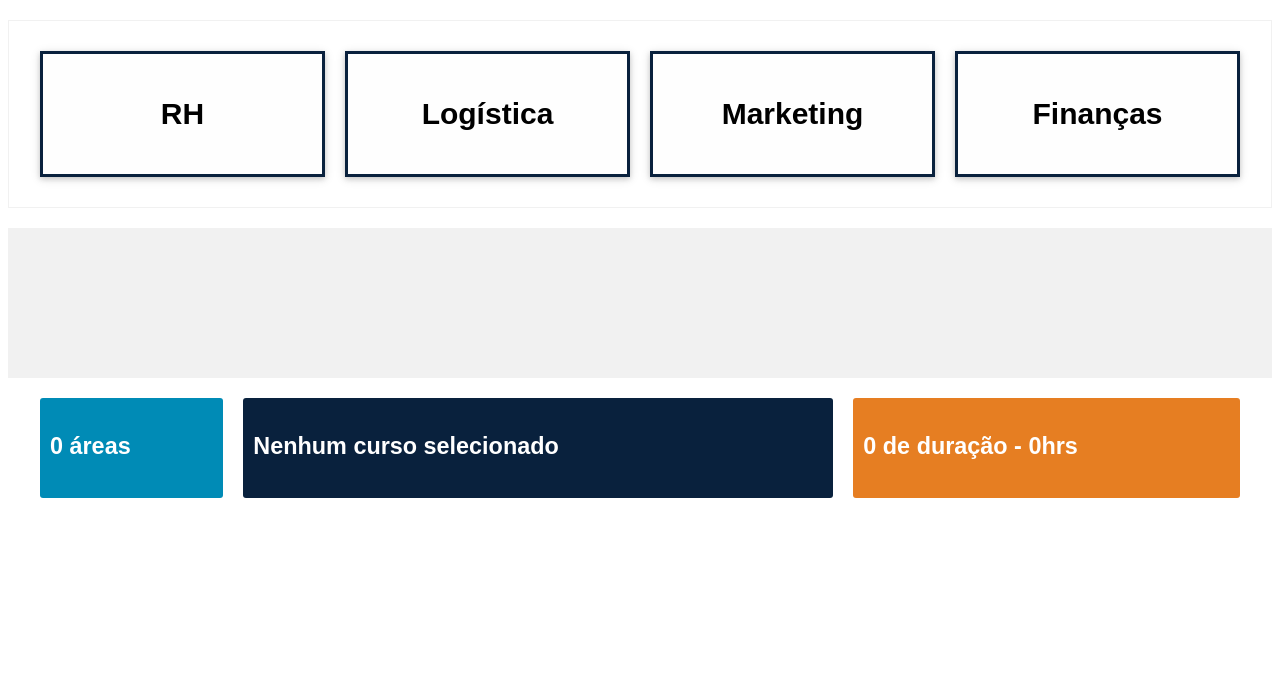
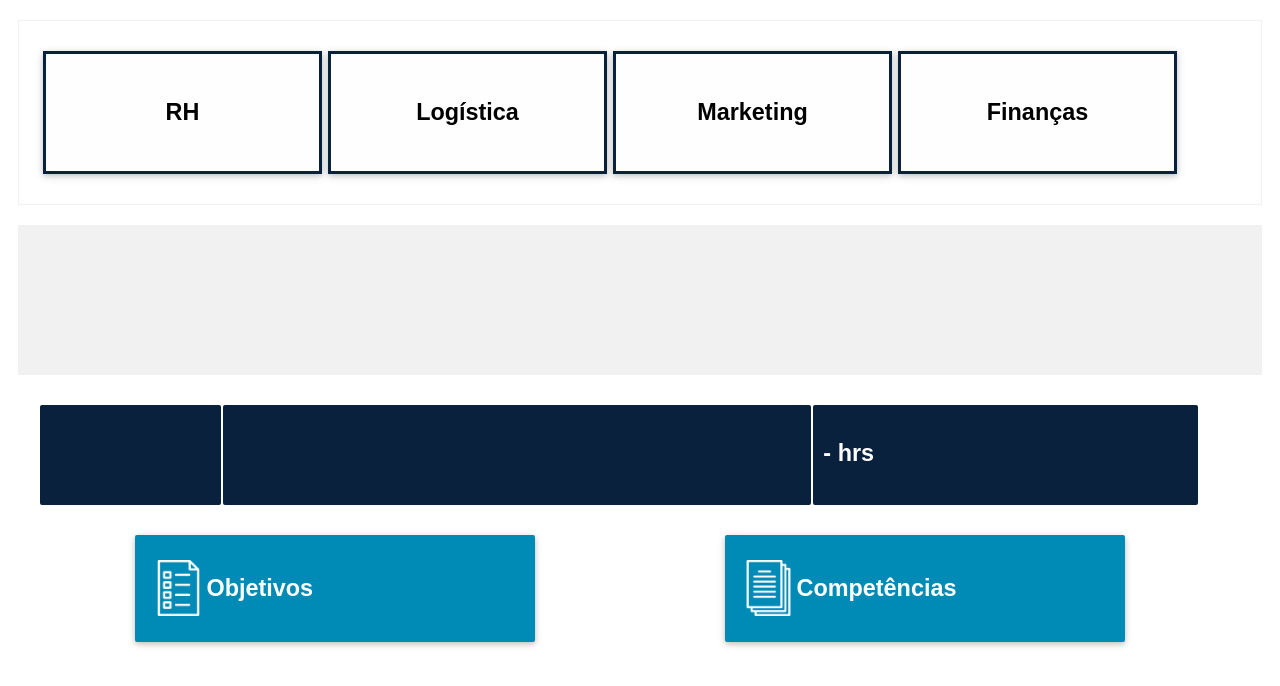
Before and after one commit to Lucasktrindade/dragndroppos, a plain HTML site: page index.html in a window 1280 px wide. Drawn offline with Linux system fonts and the light colour scheme.

Commit message:
Adicionando mocks do objs e comp

```diff
--- a/css/estilo.css
+++ b/css/estilo.css
@@ -3,21 +3,28 @@
   min-height: 150px;
   border: 1px solid #f1f1f1;
   padding: 1em;
-  margin: 1em 0em;
+  margin: 1em 0.5em;
   cursor: move;
 }
 .drag{
   background-color: #FEFEFE;
   border: 3px solid #09213d;
   padding: 1em;
-  margin: 0.5em 0em;
+  margin: 0.5em 0.15em;
 }
 .droppable{
   background-color: #f1f1f1;
 }
 .certificado{
   padding: 0.5em;
-  width: 100%;
+  width: calc(100% - 0.1em);
   height: 100px;
-  border-radius: 3px;
+  border-radius: 2px;
+  margin: 0.5em 0em;
 }
+.card{
+  max-width: 400px;
+  min-height: 100px;
+  margin: 1em auto;
+  border-radius: 2px;
+}
--- a/css/estrutura.css
+++ b/css/estrutura.css
@@ -377,9 +377,6 @@ a:hover {
   position: relative;
   float: left; }
 
-.column + .column {
-  margin-left: 1.66667%; }
-
 .container-fluid {
   width: 100%; }
 
@@ -402,9 +399,6 @@ a:hover {
     max-width: 550px;
     margin-right: auto;
     margin-left: auto; }
-
-  .column + .column {
-    margin-left: 1.66667%; }
 
   .col-t-1 {
     width: 6.80556%; }
@@ -499,9 +493,6 @@ a:hover {
     max-width: 550px;
     margin-right: auto;
     margin-left: auto; }
-
-  .column + .column {
-    margin-left: 1.66667%; }
 
   .index {
     background-position: right; }
@@ -600,9 +591,6 @@ a:hover {
     margin-right: auto;
     margin-left: auto; }
 
-  .column + .column {
-    margin-left: 1.66667%; }
-
   .col-l-1 {
     width: 6.80556%; }
 
--- a/index.html
+++ b/index.html
@@ -13,24 +13,24 @@
     <section class="draggable">
       <div class="container">
         <div class="row">
-          <div class="column col-3 col-m-3">
+          <div class="column col-m-6 col-3">
             <div class="drag sombra-1 t-centro" data-id="1">
-              <h2>RH</h4>
+              <h3>RH</h3>
             </div>
           </div>
-          <div class="column col-3 col-m-3">
+          <div class="column col-m-6 col-3">
             <div class="drag sombra-1 t-centro" data-id="2">
-              <h2>Logística</h4>
+              <h3>Logística</h3>
             </div>
           </div>
-          <div class="column col-3 col-m-3">
+          <div class="column col-m-6 col-3">
             <div class="drag sombra-1 t-centro" data-id="3">
-              <h2>Marketing</h4>
+              <h3>Marketing</h3>
             </div>
           </div>
-          <div class="column col-3 col-m-3">
+          <div class="column col-m-6 col-3">
             <div class="drag sombra-1 t-centro" data-id="4">
-              <h2>Finanças</h4>
+              <h3>Finanças</h3>
             </div>
           </div>
         </div>
@@ -48,19 +48,66 @@
     <section>
       <div class="container">
         <div class="row">
-          <div class="column col-m-2">
-            <div class="certificado t-branco bg-unigranrio-azul-claro">
+          <div class="column col-m-12 col-t-2">
+            <div class="certificado t-branco bg-unigranrio-azul">
               <h3><span class="areas"></span></h3>
             </div>
           </div>
-          <div class="column col-m-6">
+          <div class="column col-m-12 col-t-6">
             <div class="certificado t-branco bg-unigranrio-azul">
               <h3 class="spec-name"></h3>
             </div>
           </div>
-          <div class="column col-m-4">
-            <div class="certificado t-branco bg-unigranrio-laranja">
+          <div class="column col-m-12 col-t-4">
+            <div class="certificado t-branco bg-unigranrio-azul">
               <h3><span class="meses"></span> - <span class="hours"></span>hrs</h3>
+            </div>
+          </div>
+        </div>
+      </div>
+    </section>
+
+    <section>
+      <div class="container">
+        <div class="row">
+          <div class="column col-m-12 col-t-6">
+            <div class="card sombra-1 padding15 bg-unigranrio-azul-claro t-branco">
+              <div class="card-header">
+                <div class="row flex-center">
+                  <div class="column col-m-2">
+                    <img src="img/goal-white.png" alt="" class="direito">
+                  </div>
+                  <div class="column col-m-10">
+                    <h3>Objetivos</h3>
+                  </div>
+                </div>
+                <div class="row">
+                  <div class="column col-m-12">
+                    <div class="card-content">
+                    </div>
+                  </div>
+                </div>
+              </div>
+            </div>
+          </div>
+          <div class="column col-m-12 col-t-6">
+            <div class="card sombra-1 padding15 bg-unigranrio-azul-claro t-branco">
+              <div class="card-header">
+                <div class="row flex-center">
+                  <div class="column col-m-2">
+                    <img src="img/documents-white.png" alt="" class="direito">
+                  </div>
+                  <div class="column col-m-10">
+                    <h3>Competências</h3>
+                  </div>
+                </div>
+                <div class="row">
+                  <div class="column col-m-12">
+                    <div class="card-content">
+                    </div>
+                  </div>
+                </div>
+              </div>
             </div>
           </div>
         </div>
--- a/js/script.js
+++ b/js/script.js
@@ -1,7 +1,7 @@
 
 var main = (function init(){
   var numberId = [];
-  var tcc = {
+  const tcc = {
      "nome":"TCC",
      "cargaHoraria":90,
      "disciplinas":[
@@ -11,7 +11,7 @@ var main = (function init(){
      ],
      "id":1
   };
-  var elements = [
+  const elements = [
        {
           "nome":"RH",
           "cargaHoraria":180,
@@ -53,7 +53,33 @@ var main = (function init(){
           "id":4
        },
   ];
-
+  const goals = [
+    {
+      "id":1,
+      "descricao":"Fazer compreender a importância do domínio das ferramentas nas áreas de marketing e logística como sendo fundamentais para o processo efetivo de atendimento ao cliente, que envolve, além da venda, também a disponibilização adequada de bens e serviços.",
+      "peso":0;
+    },
+    {
+      "id":2,
+      "descricao":"Fazer compreender a importância do domínio das ferramentas nas áreas de marketing e finanças como sendo fundamentais para o processo efetivo de atendimento ao cliente de forma eficiente, tanto sob o ponto de vista de serviços como financeiros e dos instrumentos e impactos nos resultados da empresa.",
+      "peso":0;
+    },
+    {
+      "id":3,
+      "descricao":"Fazer compreender a importância do domínio das ferramentas nas áreas de marketing e finanças como sendo fundamentais para o processo efetivo de atendimento ao cliente de forma eficiente, tanto sob o ponto de vista de serviços como financeiros e dos instrumentos e impactos nos resultados da empresa.",
+      "peso":0;
+    },
+    {
+      "id":4,
+      "descricao":"Fazer compreender a importância do domínio das variáveis de gestão dos recursos humanos da organizacão, em seus aspectos motivacionais, de liderança e de competências e a integração e seus impactos nas atividades operacionais de logística e movimentação, bem como da integração entre os processos e recursos físicos e humanos.",
+      "peso":0;
+    },
+    {
+      "id":5,
+      "descricao":"Fazer compreender a importância do domínio das variáveis de gestão dos recursos humanos da organizacão, em seus aspectos motivacionais, de liderança e de competências e os seus impactos nos resultados financeiros da organização, bem como nos processos e sistemas de gestão de recursos e de investimentos.",
+      "peso":0;
+    },
+  ];
   var dropped = function count(){
     return $('.draggable .dropped').length;
   }
@@ -129,13 +155,13 @@ var paint = (function init(objs){
         break;
     case 3:
         $('.areas').html(objs.length +' áreas');
-        $('.spec-name').html('Certificado de MBA Essencial em Gestão');
+        $('.spec-name').html('Certificado de MBA em Gestão Essencial');
         $('.meses').html('1 ano de duração');
         $('.hours').html((objs.length*180)+90 );
         break;
     case 4:
         $('.areas').html(objs.length +' áreas');
-        $('.spec-name').html('Certificado de MBA Avançado em Gestão');
+        $('.spec-name').html('Certificado de MBA em Gestão Avançado');
         $('.meses').html('1 ano de duração');
         $('.hours').html((objs.length*180)+90);
         break;
```
Also changed, not shown: js/data/goals.js (added, +7 -0 lines), img/documents-white.png (added), img/documents.png (added), img/goal-white.png (added), img/goal.png (added), js/data/objectives.js (added).
